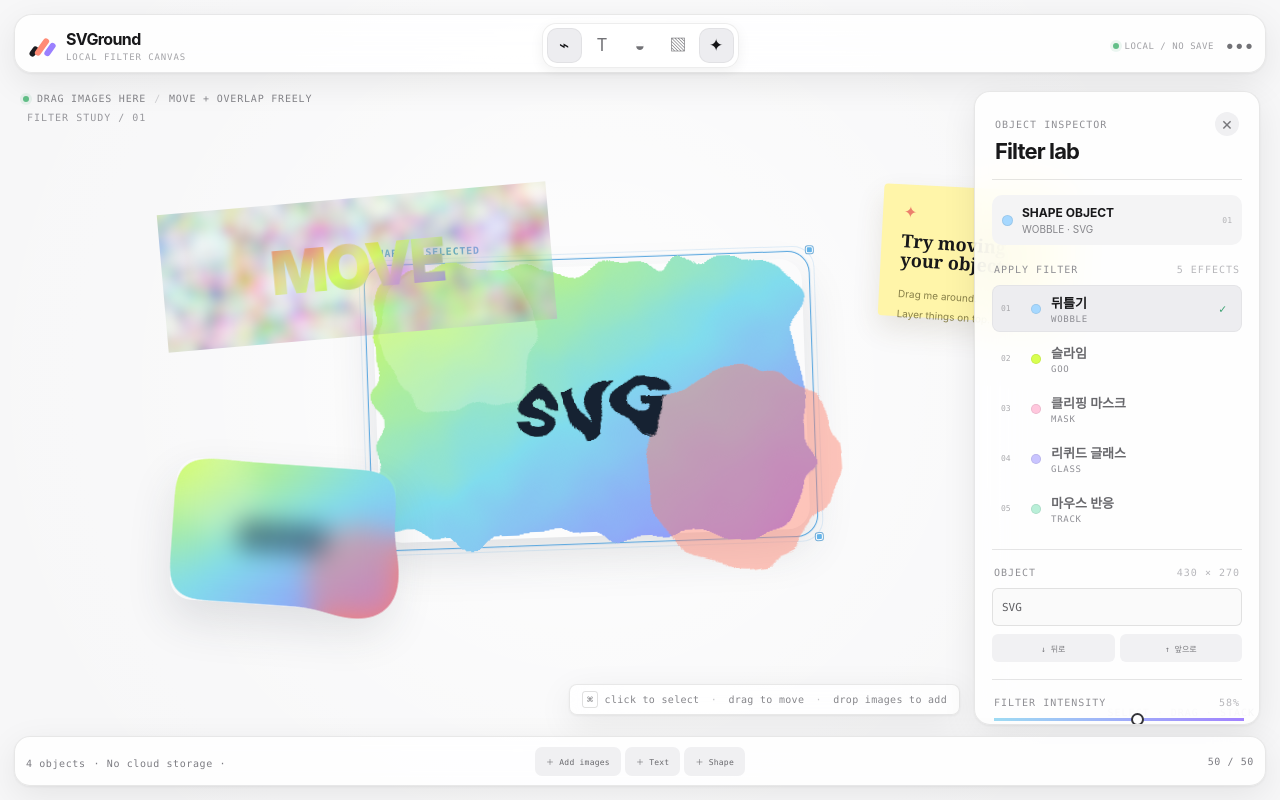
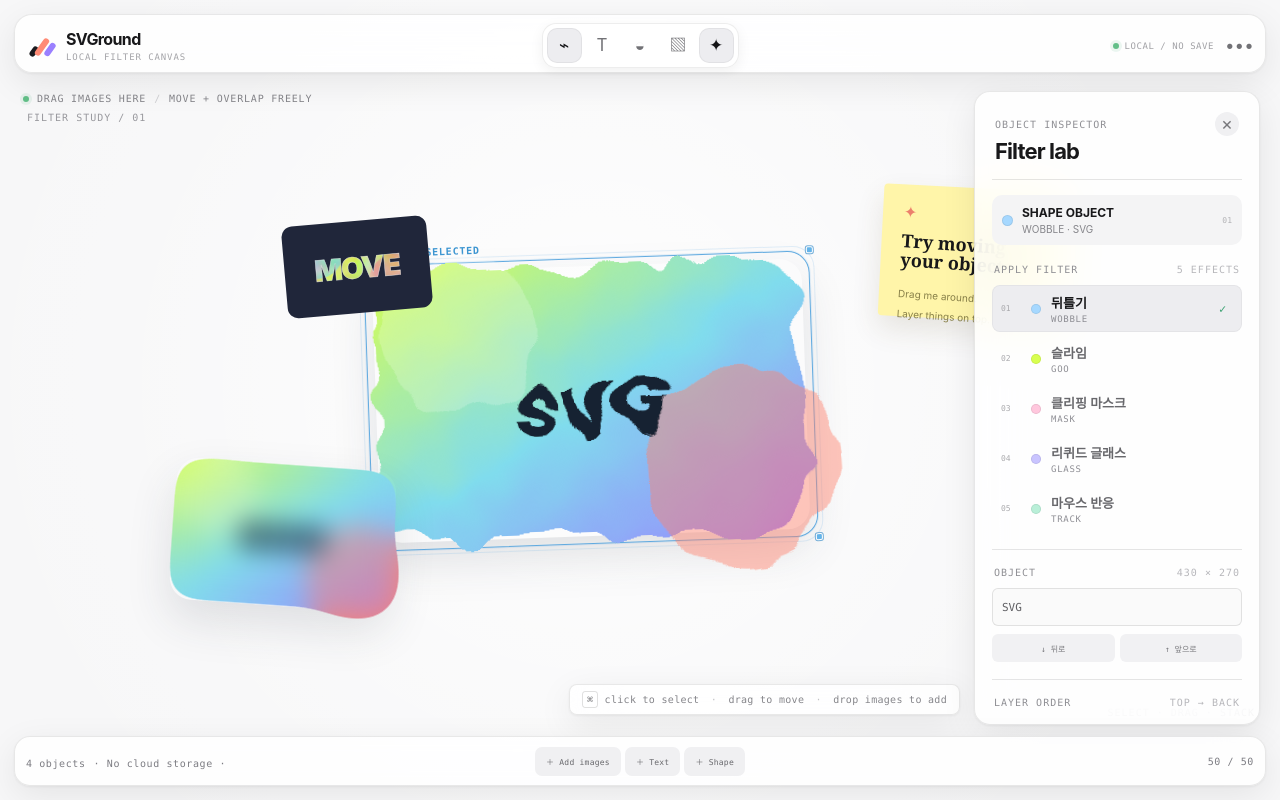
Before and after one commit to luxbiter/SVGround, a React (Vite) app: page / in a window 1280 px wide. Built offline with nearby package versions, Linux system fonts and the light colour scheme.

Commit message:
feat: customize masks and layer order

```diff
--- a/app/globals.css
+++ b/app/globals.css
@@ -50,3 +50,17 @@ button, input { font: inherit; } button { border: 0; cursor: pointer; } .filter-
 .board-hint { right: 320px; padding: 9px 12px; color: #85858a; font-size: 10px; }
 .item-count, .drop-tip, .board-coords { color: #7c7c82; font-size: 10px; }
 @media (max-width: 840px) { .filter-inspector { width: 270px; } .board-hint { right: 290px; } }
+
+.mask-artwork { overflow: visible; }
+.mask-outline { fill: none; stroke: rgba(255,255,255,.65); stroke-width: 1.2; }
+.clip-select { width: 100%; height: 38px; padding: 0 10px; border: 1px solid var(--line); border-radius: 6px; outline: 0; background: #fafafa; color: #5f5f63; font-size: 11px; }
+.clip-select:focus { border-color: #9ecff0; box-shadow: 0 0 0 3px rgba(105,189,244,.13); }
+.control-help { display: block; margin-top: 8px; color: #96969b; font-size: 10px; line-height: 1.4; }
+.layer-list { display: flex; flex-direction: column; gap: 3px; max-height: 190px; overflow: auto; }
+.layer-row { width: 100%; min-height: 34px; padding: 6px 7px; display: grid; grid-template-columns: 20px 10px 1fr 12px; align-items: center; gap: 7px; border-radius: 7px; background: transparent; color: #717176; text-align: left; }
+.layer-row:hover, .layer-row.is-active { background: #f0f0f2; color: #222; }
+.layer-rank, .layer-row > b { color: #aaaab0; font-family: var(--mono); font-size: 8px; font-weight: 400; }
+.layer-row > b { color: #3ba172; font-size: 10px; }
+.layer-kind { width: 9px; height: 9px; display: block; border-radius: 3px; background: #b9b9be; }
+.layer-kind.image { background: #a6d8ff; }.layer-kind.text { background: #ffc7dd; }.layer-kind.shape { background: #d8ff4f; }.layer-kind.note { background: #ffe789; }
+.layer-name { overflow: hidden; font-family: var(--mono); font-size: 9px; letter-spacing: .03em; text-overflow: ellipsis; white-space: nowrap; }
--- a/app/page.tsx
+++ b/app/page.tsx
@@ -18,6 +18,7 @@ type CanvasItem = {
   text?: string;
   src?: string;
   name?: string;
+  clipImageId?: string;
 };
 
 const FILTERS: Array<{ key: FilterKey; name: string; short: string; formula: string; color: string }> = [
@@ -175,8 +176,25 @@ export default function Home() {
 
   function renderItemArtwork(item: CanvasItem) {
     const source = item.text || boardSource;
-    if (item.kind === "image" && item.src) return <div className="image-frame"><img src={item.src} alt={item.name || "업로드 이미지"} draggable="false" style={filterStyle(item)} /><span>{item.name}</span></div>;
+    if (item.kind === "image" && item.src && item.filter !== "mask") return <div className="image-frame"><img src={item.src} alt={item.name || "업로드 이미지"} draggable="false" style={filterStyle(item)} /><span>{item.name}</span></div>;
     if (item.kind === "note") return <div className="note-art"><span>✦</span><strong>{source}</strong><small>Drag me around.<br />Layer things on top.</small></div>;
+    if (item.filter === "mask") {
+      const clipImage = items.find((candidate) => candidate.id === item.clipImageId && candidate.src);
+      const maskText = item.text || (item.kind === "image" ? "MASK" : source);
+      const clipSource = clipImage?.src || item.src;
+      return <svg className="item-svg mask-artwork" viewBox="0 0 300 190" role="img" aria-label="클리핑 마스크 오브젝트">
+        <defs>
+          <clipPath id={`clip-path-${item.id}`}><text x="150" y="102" textAnchor="middle" dominantBaseline="middle" fontSize="61" fontWeight="900" letterSpacing="-3">{maskText}</text></clipPath>
+          <linearGradient id={`mask-gradient-${item.id}`} x1="0" y1="0" x2="1" y2="1"><stop stopColor="#ff806c" /><stop offset=".48" stopColor="#d8ff4f" /><stop offset="1" stopColor="#9b80ff" /></linearGradient>
+        </defs>
+        <rect width="300" height="190" rx="22" fill="#20263a" />
+        <g clipPath={`url(#clip-path-${item.id})`} filter="url(#svg-filter-mask)">
+          {clipSource ? <image href={clipSource} x="0" y="0" width="300" height="190" preserveAspectRatio="xMidYMid slice" /> : <rect width="300" height="190" fill={`url(#mask-gradient-${item.id})`} />}
+          <circle cx="68" cy="55" r="58" fill="#6fdff0" opacity=".68" /><circle cx="246" cy="144" r="78" fill="#ff806c" opacity=".55" />
+        </g>
+        <text className="mask-outline" x="150" y="102" textAnchor="middle" dominantBaseline="middle" fontSize="61" fontWeight="900" letterSpacing="-3">{maskText}</text>
+      </svg>;
+    }
     if (item.kind === "text") return <svg className="item-svg" viewBox="0 0 300 110" style={filterStyle(item)}><defs><linearGradient id={`text-gradient-${item.id}`} x1="0" y1="0" x2="1" y2="1"><stop stopColor="#ff806c" /><stop offset=".5" stopColor="#d8ff4f" /><stop offset="1" stopColor="#9b80ff" /></linearGradient></defs><text x="150" y="60" textAnchor="middle" dominantBaseline="middle" fontSize="72" fontWeight="900" letterSpacing="-4" fill={`url(#text-gradient-${item.id})`}>{source}</text></svg>;
     return <svg className="item-svg" viewBox="0 0 300 190" style={filterStyle(item)}><defs><linearGradient id={`shape-gradient-${item.id}`} x1="0" y1="0" x2="1" y2="1"><stop stopColor="#d8ff4f" /><stop offset=".5" stopColor="#80dced" /><stop offset="1" stopColor="#9b80ff" /></linearGradient></defs><rect width="300" height="190" rx="24" fill={`url(#shape-gradient-${item.id})`} /><circle cx="58" cy="46" r="54" fill="#fff" opacity=".2" /><circle cx="255" cy="146" r="70" fill="#ff806c" opacity=".45" /><text x="150" y="104" textAnchor="middle" dominantBaseline="middle" fontSize="52" fontWeight="900" fill="#172331">{source}</text></svg>;
   }
@@ -217,7 +235,9 @@ export default function Home() {
         {!selected ? <div className="empty-inspector"><span>⌁</span><strong>Select an object</strong><small>캔버스의 오브젝트를 선택하면<br />필터 실험을 시작할 수 있습니다.</small></div> : <>
           <div className="selected-summary"><span className="summary-dot" style={{ background: selectedFilter.color }} /><div><strong>{selected.kind.toUpperCase()} OBJECT</strong><small>{selectedFilter.short} · {selected.name || selected.text || "untitled"}</small></div><b>{String(selected.z).padStart(2, "0")}</b></div>
           <section className="inspector-section"><div className="inspector-label"><span>APPLY FILTER</span><span>5 EFFECTS</span></div><div className="filter-stack">{FILTERS.map((filter, index) => <button key={filter.key} className={selected.filter === filter.key ? "is-active" : ""} onClick={() => updateSelected({ filter: filter.key })}><span className="filter-number">0{index + 1}</span><i style={{ background: filter.color }} /><span><strong>{filter.name}</strong><small>{filter.short}</small></span><b>{selected.filter === filter.key ? "✓" : ""}</b></button>)}</div></section>
-          <section className="inspector-section"><div className="inspector-label"><span>OBJECT</span><span>{selected.width} × {selected.height}</span></div>{selected.kind === "text" || selected.kind === "shape" || selected.kind === "note" ? <input className="source-field" value={selected.text || ""} onChange={(event) => updateSelected({ text: event.target.value })} aria-label="오브젝트 텍스트" /> : <div className="file-name">{selected.name || "Uploaded image"}</div>}<div className="layer-actions"><button onClick={() => changeLayer("back")}>↓ 뒤로</button><button onClick={() => changeLayer("front")}>↑ 앞으로</button></div></section>
+          <section className="inspector-section"><div className="inspector-label"><span>OBJECT</span><span>{selected.width} × {selected.height}</span></div>{selected.filter === "mask" || selected.kind === "text" || selected.kind === "shape" || selected.kind === "note" ? <input className="source-field" value={selected.text || (selected.filter === "mask" ? "MASK" : "")} onChange={(event) => updateSelected({ text: event.target.value })} aria-label={selected.filter === "mask" ? "마스크 모양 텍스트" : "오브젝트 텍스트"} /> : <div className="file-name">{selected.name || "Uploaded image"}</div>}<div className="layer-actions"><button onClick={() => changeLayer("back")}>↓ 뒤로</button><button onClick={() => changeLayer("front")}>↑ 앞으로</button></div></section>
+          {selected.filter === "mask" && <section className="inspector-section clip-control"><div className="inspector-label"><span>CLIP IMAGE</span><span>{items.filter((item) => item.kind === "image").length} AVAILABLE</span></div><select className="clip-select" value={selected.clipImageId || ""} onChange={(event) => updateSelected({ clipImageId: event.target.value || undefined })}><option value="">Gradient texture</option>{items.filter((item) => item.kind === "image" && item.src).map((item) => <option key={item.id} value={item.id}>{item.name || "Uploaded image"}</option>)}</select><small className="control-help">텍스트/이모지 모양 안에 이 이미지를 넣습니다.</small></section>}
+          <section className="inspector-section layers-section"><div className="inspector-label"><span>LAYER ORDER</span><span>TOP → BACK</span></div><div className="layer-list">{[...items].sort((a, b) => b.z - a.z).map((item, index) => <button key={item.id} className={`layer-row ${item.id === selectedId ? "is-active" : ""}`} onClick={() => setSelectedId(item.id)}><span className="layer-rank">{String(index + 1).padStart(2, "0")}</span><i className={`layer-kind ${item.kind}`} /><span className="layer-name">{item.kind.toUpperCase()} / {item.name || item.text || "untitled"}</span><b>{item.id === selectedId ? "●" : ""}</b></button>)}</div></section>
           <section className="inspector-section controls"><div className="inspector-label"><span>FILTER INTENSITY</span><span>{Math.round(intensity * 100)}%</span></div><input className="range-input" type="range" min="0" max="1" step=".01" value={intensity} onChange={(event) => setIntensity(Number(event.target.value))} /><div className="range-ends"><span>SUBTLE</span><span>CHAOS</span></div><div className="motion-row"><div><strong>LIVE MOTION</strong><small>{animated ? "animation loop on" : "paused"}</small></div><button className={`toggle ${animated ? "is-on" : ""}`} onClick={() => setAnimated((value) => !value)} aria-label="애니메이션 토글" aria-pressed={animated}><i /></button></div></section>
           <button className="delete-button" onClick={removeSelected}>Delete selected object</button>
         </>}
```
